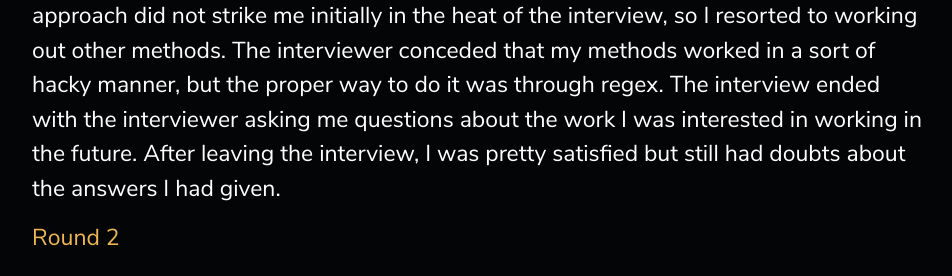
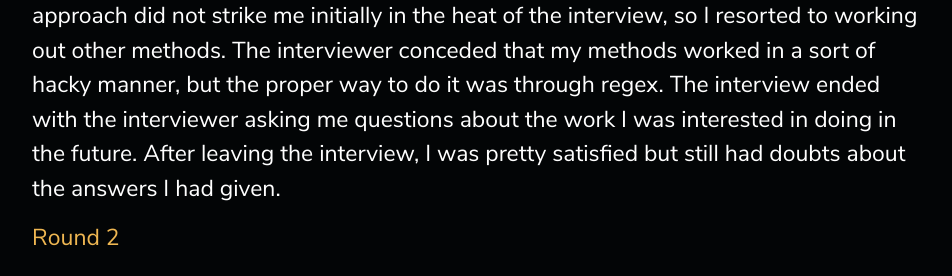
Before and after one commit to thescriptninja/thescriptninja.github.io, a Jekyll site: the page built from _posts/2020-11-30-CDC-Internship-Process-2020-Cisco.md, in a window 1280 px wide and 900 px high, scrolled down 2769 px. Shown: the part 605-881 px from the top of the window, without its empty margins (163-1115 px from the left). Built offline with Jekyll 4.4.1, drawn with Linux system fonts in a browser that asks for light colours; some of the changed text lies outside the part shown.

Commit message:
Update 2020-11-30-CDC-Internship-Process-2020-Cisco.md

```diff
--- a/_posts/2020-11-30-CDC-Internship-Process-2020-Cisco.md
+++ b/_posts/2020-11-30-CDC-Internship-Process-2020-Cisco.md
@@ -51,7 +51,7 @@ I was finally shortlisted for Cisco, which was one of the better tests I had giv
 The first interview round was taken by a software developer at Cisco. In the beginning, he looked over my CV. On seeing open source projects in the CV, he asked me to share my GitHub profile. There were a few questions about recent projects, favorite programming language, etc.
 After the initial discussion, he asked me to open any code editor on my computer for live coding.
 The first problem was an easy one, related to hashing. The interviewer did not mention this explicitly, I had to figure it out myself after thinking over it for a while. After I had solved the problem satisfactorily, we had a discussion about hashing algorithms and their space-time complexity.
-The second question he asked was about regular expressions, where I had to develop a program to eliminate the names of people that matched a certain pattern. The regular expression approach did not strike me initially in the heat of the interview, so I resorted to working out other methods. The interviewer conceded that my methods worked in a sort of hacky manner, but the proper way to do it was through regex. The interview ended with the interviewer asking me questions about the work I was interested in working in the future.
+The second question he asked was about regular expressions, where I had to develop a program to eliminate the names of people that matched a certain pattern. The regular expression approach did not strike me initially in the heat of the interview, so I resorted to working out other methods. The interviewer conceded that my methods worked in a sort of hacky manner, but the proper way to do it was through regex. The interview ended with the interviewer asking me questions about the work I was interested in doing in the future.
 After leaving the interview, I was pretty satisfied but still had doubts about the answers I had given.
 
 #### Round 2
```
Also changed, not shown: other parts of _posts/2020-11-30-CDC-Internship-Process-2020-Cisco.md (+1 -1 lines).
